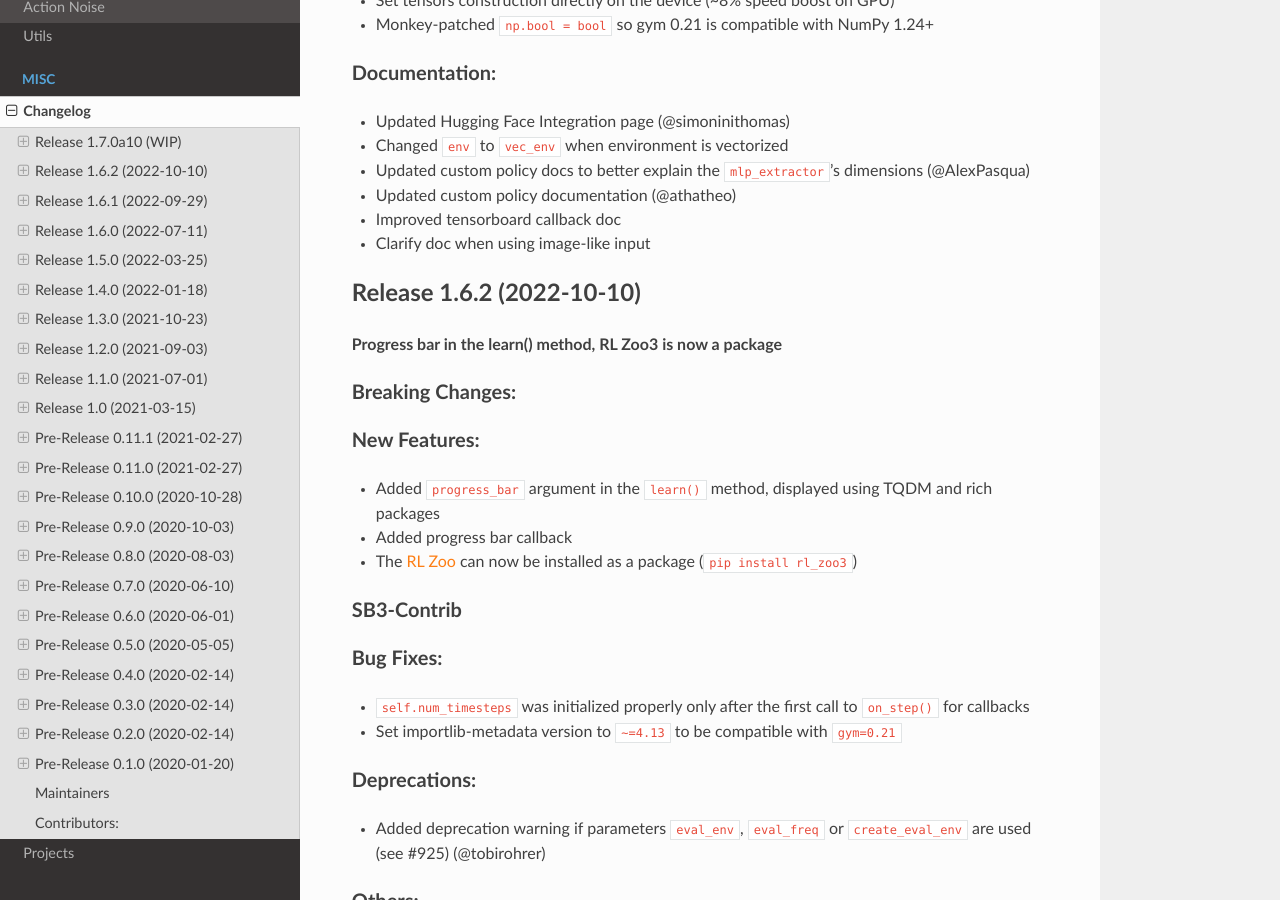
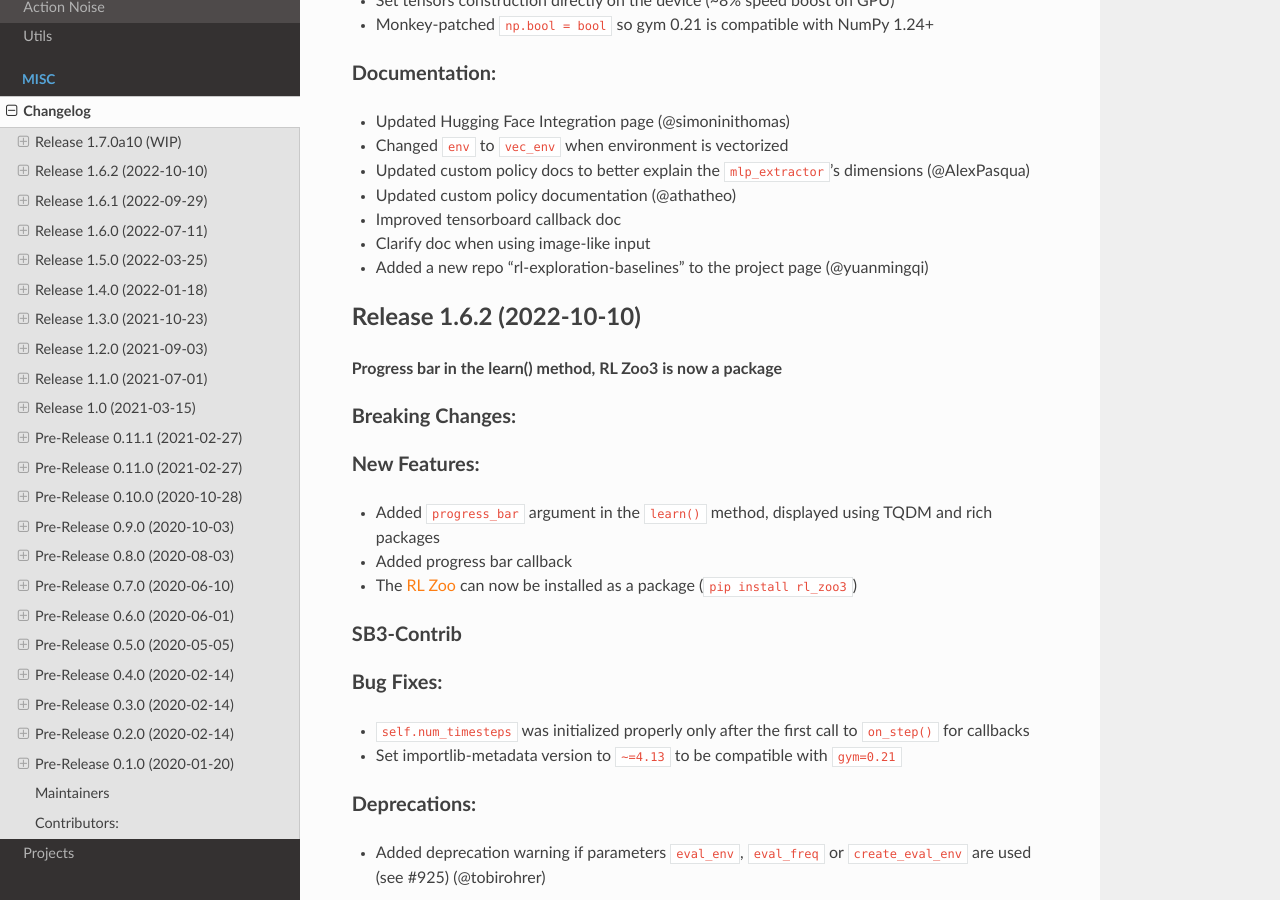
Before and after one commit to DLR-RM/stable-baselines3, a Sphinx documentation site: the page built from docs/misc/changelog.rst, in a window 1280 px wide and 900 px high, scrolled down 1863 px. Built offline with Sphinx 7.4.7 and the Read the Docs theme 2.0.0, drawn with Linux system fonts in a browser that asks for light colours; pages that are not in the unit, such as notebooks, are missing from menus.

Commit message:
Update changelog.rst

```diff
--- a/docs/misc/changelog.rst
+++ b/docs/misc/changelog.rst
@@ -80,6 +80,7 @@ Documentation:
 - Updated custom policy documentation (@athatheo)
 - Improved tensorboard callback doc
 - Clarify doc when using image-like input
+- Added a new repo "rl-exploration-baselines" to the project page (@yuanmingqi)
 
 
 Release 1.6.2 (2022-10-10)
```
